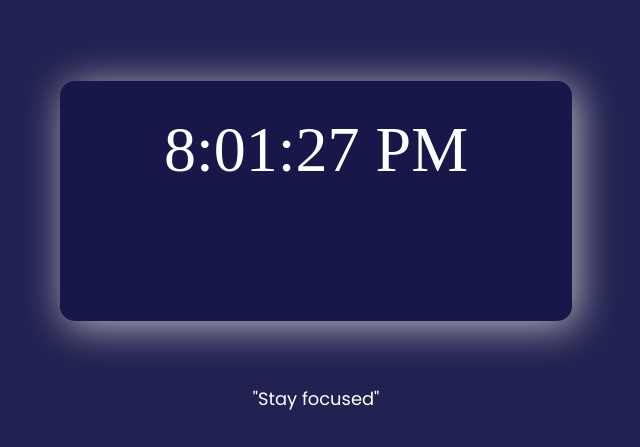
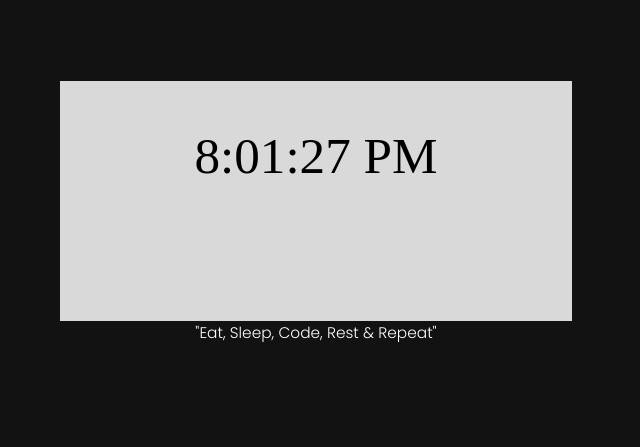
Before and after one commit to jahanvi-dev/Digital-Clock, a plain HTML site: page index.html in a window 1280 px wide. Shown: the part 111-558 px from the top of the page, without its empty margins (324-964 px from the left). Drawn offline with Linux system fonts and the light colour scheme; a web font is replaced by a local one.

Commit message:
final commit

```diff
--- a/index.html
+++ b/index.html
@@ -17,7 +17,7 @@
         <p id="timing"> 00:00:00 </p>
     </div>
 
-    <p id="focus">  "Stay focused" </p>
+    <p id="focus">  "Eat, Sleep, Code, Rest & Repeat" </p>
 
 
     <script src="script.js"></script>
--- a/style.css
+++ b/style.css
@@ -7,24 +7,21 @@
 html, body{
     height: 100%;
     width: 100%;
-    background-color: rgba(20, 20, 71, 0.751);
+    background-color: rgba(0, 0, 0, 0.734);
 }
 
 .clock_container{
     height: 30vh;
     width: 40vw;
-    background-color: rgba(20, 20, 71, 0.751);
+    background-color: rgba(255, 255, 255, 0.84);
     transform: translate(75%, 80%);
     text-align: center;
-    color: white;
-    /* font-family: 'Orbitron'; */
+    color: black;
     font-family: 'Playwrite NG Modern';
     font-weight: 400;
-    font-size: 5vw;
-    padding-top: 2.5vw;
-    border-radius: 15px;
+    font-size: 4vw;
+    padding-top: 3.5vw;
     border: none;
-    box-shadow: 5px 5px 40px rgba(232, 232, 224, 0.768);
 
 }
 
@@ -33,7 +30,8 @@ html, body{
     color: white;
     font-family: 'Poppins';
     text-align: center;
-    margin-top: 20vw;
-    font-size: 1.4vw;
+    margin-top: 15vw;
+    font-size: 1.2vw;
+    font-weight: 300;
 
 }
```
